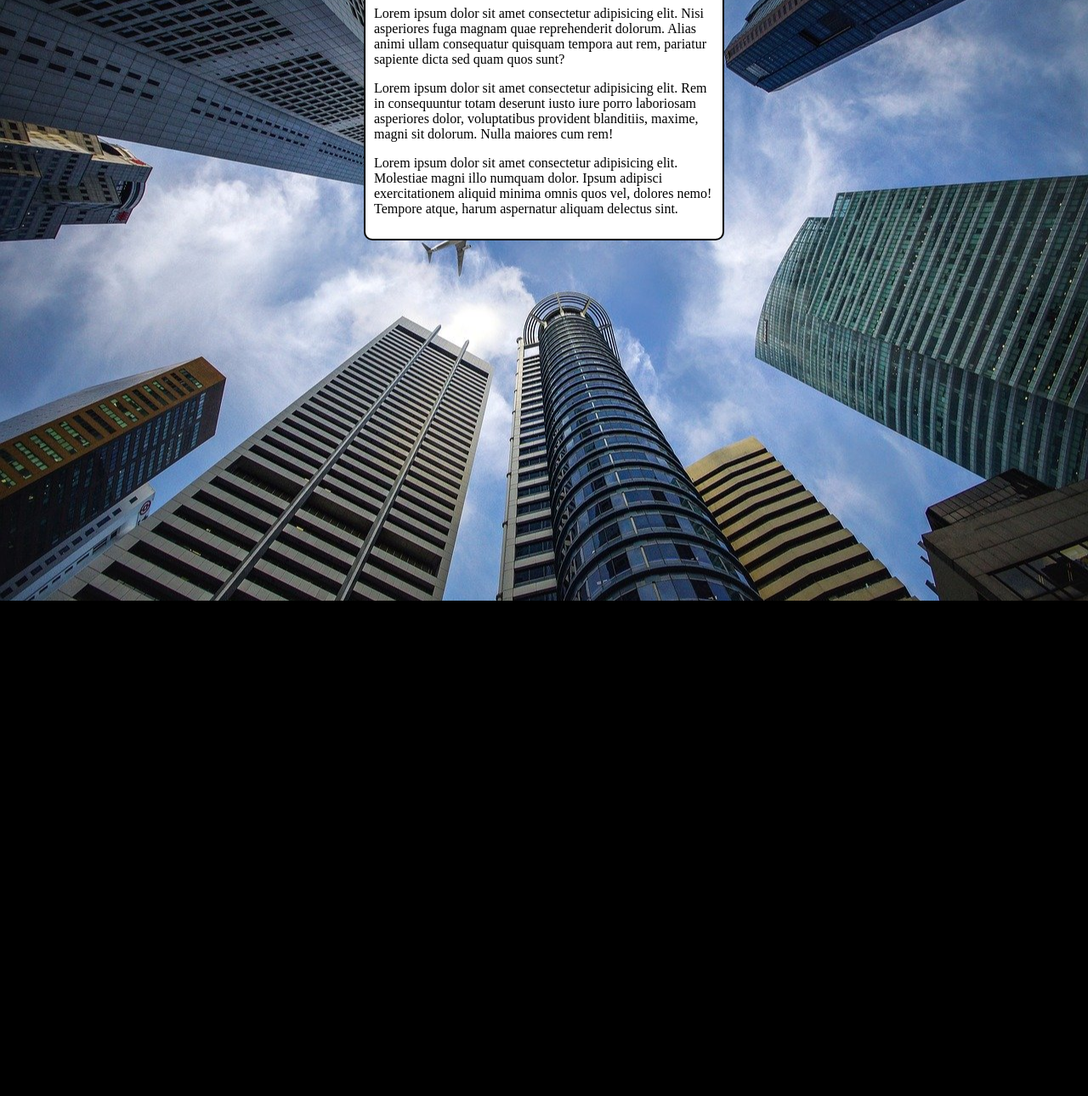
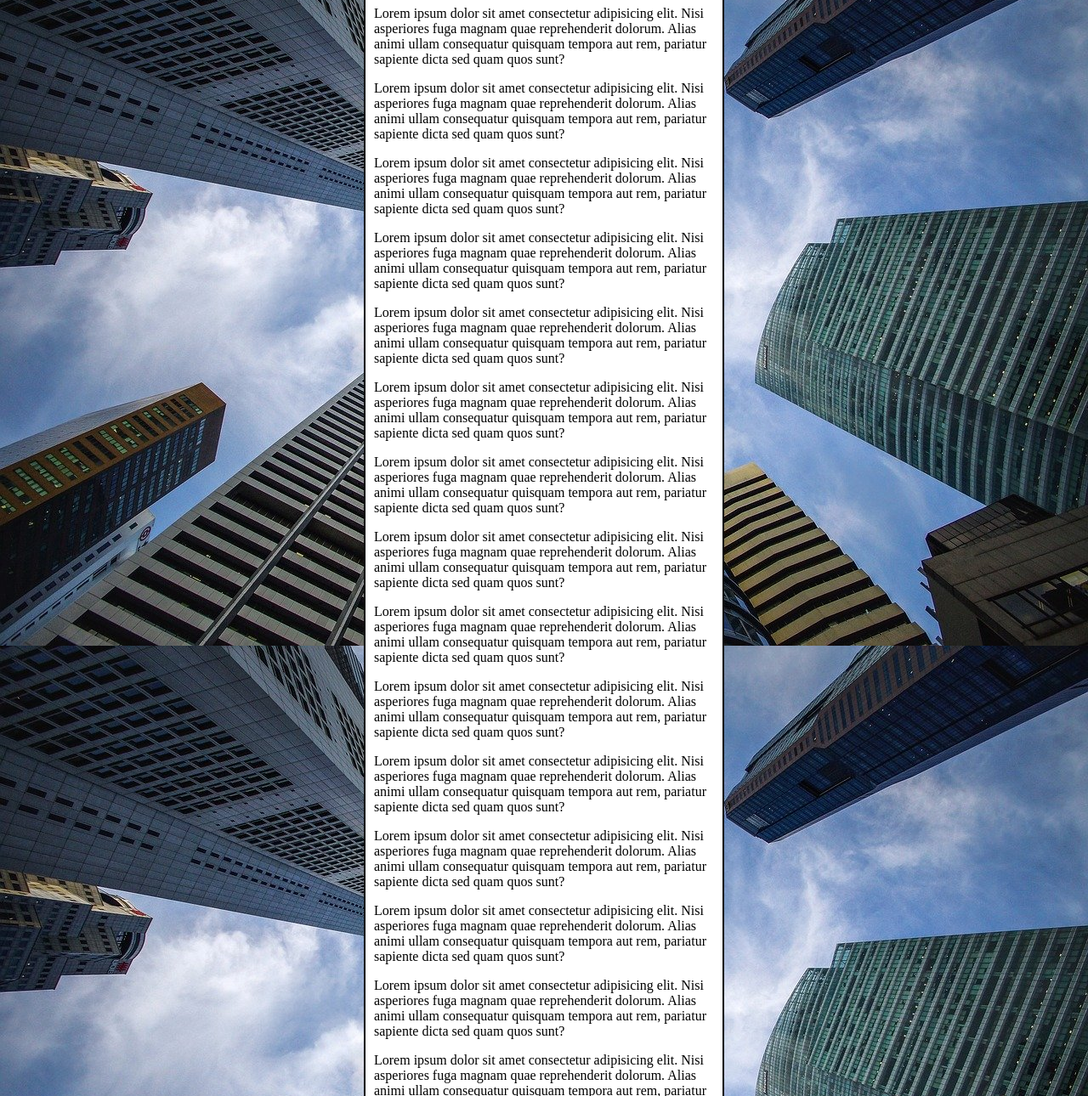
Before and after one commit to natthn/HTML-CSS, a plain HTML site: page e17/fundo01.html in a window 1280 px wide. Shown: the part 93-1383 px from the top of the page at 85% size. Before the commit the page ends 800 px from the top, so only its background shows below. Drawn offline with Linux system fonts and the light colour scheme.

Commit message:
Background

```diff
--- a/e17/fundo01.html
+++ b/e17/fundo01.html
@@ -11,6 +11,27 @@
     <main>
         <h1>Conteúdo</h1>
         <p>Lorem ipsum dolor sit amet consectetur adipisicing elit. Nisi asperiores fuga magnam quae reprehenderit dolorum. Alias animi ullam consequatur quisquam tempora aut rem, pariatur sapiente dicta sed quam quos sunt?</p>
+        <p>Lorem ipsum dolor sit amet consectetur adipisicing elit. Nisi asperiores fuga magnam quae reprehenderit dolorum. Alias animi ullam consequatur quisquam tempora aut rem, pariatur sapiente dicta sed quam quos sunt?</p>
+        <p>Lorem ipsum dolor sit amet consectetur adipisicing elit. Nisi asperiores fuga magnam quae reprehenderit dolorum. Alias animi ullam consequatur quisquam tempora aut rem, pariatur sapiente dicta sed quam quos sunt?</p>
+        <p>Lorem ipsum dolor sit amet consectetur adipisicing elit. Nisi asperiores fuga magnam quae reprehenderit dolorum. Alias animi ullam consequatur quisquam tempora aut rem, pariatur sapiente dicta sed quam quos sunt?</p>
+        <p>Lorem ipsum dolor sit amet consectetur adipisicing elit. Nisi asperiores fuga magnam quae reprehenderit dolorum. Alias animi ullam consequatur quisquam tempora aut rem, pariatur sapiente dicta sed quam quos sunt?</p>
+        <p>Lorem ipsum dolor sit amet consectetur adipisicing elit. Nisi asperiores fuga magnam quae reprehenderit dolorum. Alias animi ullam consequatur quisquam tempora aut rem, pariatur sapiente dicta sed quam quos sunt?</p>
+        <p>Lorem ipsum dolor sit amet consectetur adipisicing elit. Nisi asperiores fuga magnam quae reprehenderit dolorum. Alias animi ullam consequatur quisquam tempora aut rem, pariatur sapiente dicta sed quam quos sunt?</p>
+        <p>Lorem ipsum dolor sit amet consectetur adipisicing elit. Nisi asperiores fuga magnam quae reprehenderit dolorum. Alias animi ullam consequatur quisquam tempora aut rem, pariatur sapiente dicta sed quam quos sunt?</p>
+        <p>Lorem ipsum dolor sit amet consectetur adipisicing elit. Nisi asperiores fuga magnam quae reprehenderit dolorum. Alias animi ullam consequatur quisquam tempora aut rem, pariatur sapiente dicta sed quam quos sunt?</p>
+        <p>Lorem ipsum dolor sit amet consectetur adipisicing elit. Nisi asperiores fuga magnam quae reprehenderit dolorum. Alias animi ullam consequatur quisquam tempora aut rem, pariatur sapiente dicta sed quam quos sunt?</p>
+        <p>Lorem ipsum dolor sit amet consectetur adipisicing elit. Nisi asperiores fuga magnam quae reprehenderit dolorum. Alias animi ullam consequatur quisquam tempora aut rem, pariatur sapiente dicta sed quam quos sunt?</p>
+        <p>Lorem ipsum dolor sit amet consectetur adipisicing elit. Nisi asperiores fuga magnam quae reprehenderit dolorum. Alias animi ullam consequatur quisquam tempora aut rem, pariatur sapiente dicta sed quam quos sunt?</p>
+        <p>Lorem ipsum dolor sit amet consectetur adipisicing elit. Nisi asperiores fuga magnam quae reprehenderit dolorum. Alias animi ullam consequatur quisquam tempora aut rem, pariatur sapiente dicta sed quam quos sunt?</p>
+        <p>Lorem ipsum dolor sit amet consectetur adipisicing elit. Nisi asperiores fuga magnam quae reprehenderit dolorum. Alias animi ullam consequatur quisquam tempora aut rem, pariatur sapiente dicta sed quam quos sunt?</p>
+        <p>Lorem ipsum dolor sit amet consectetur adipisicing elit. Nisi asperiores fuga magnam quae reprehenderit dolorum. Alias animi ullam consequatur quisquam tempora aut rem, pariatur sapiente dicta sed quam quos sunt?</p>
+        <p>Lorem ipsum dolor sit amet consectetur adipisicing elit. Nisi asperiores fuga magnam quae reprehenderit dolorum. Alias animi ullam consequatur quisquam tempora aut rem, pariatur sapiente dicta sed quam quos sunt?</p>
+        <p>Lorem ipsum dolor sit amet consectetur adipisicing elit. Nisi asperiores fuga magnam quae reprehenderit dolorum. Alias animi ullam consequatur quisquam tempora aut rem, pariatur sapiente dicta sed quam quos sunt?</p>
+        <p>Lorem ipsum dolor sit amet consectetur adipisicing elit. Nisi asperiores fuga magnam quae reprehenderit dolorum. Alias animi ullam consequatur quisquam tempora aut rem, pariatur sapiente dicta sed quam quos sunt?</p>
+        <p>Lorem ipsum dolor sit amet consectetur adipisicing elit. Nisi asperiores fuga magnam quae reprehenderit dolorum. Alias animi ullam consequatur quisquam tempora aut rem, pariatur sapiente dicta sed quam quos sunt?</p>
+        <p>Lorem ipsum dolor sit amet consectetur adipisicing elit. Nisi asperiores fuga magnam quae reprehenderit dolorum. Alias animi ullam consequatur quisquam tempora aut rem, pariatur sapiente dicta sed quam quos sunt?</p>
+        <p>Lorem ipsum dolor sit amet consectetur adipisicing elit. Nisi asperiores fuga magnam quae reprehenderit dolorum. Alias animi ullam consequatur quisquam tempora aut rem, pariatur sapiente dicta sed quam quos sunt?</p>
+        <p>Lorem ipsum dolor sit amet consectetur adipisicing elit. Nisi asperiores fuga magnam quae reprehenderit dolorum. Alias animi ullam consequatur quisquam tempora aut rem, pariatur sapiente dicta sed quam quos sunt?</p>
         <p>Lorem ipsum dolor sit amet consectetur adipisicing elit. Rem in consequuntur totam deserunt iusto iure porro laboriosam asperiores dolor, voluptatibus provident blanditiis, maxime, magni sit dolorum. Nulla maiores cum rem!</p>
         <p>Lorem ipsum dolor sit amet consectetur adipisicing elit. Molestiae magni illo numquam dolor. Ipsum adipisci exercitationem aliquid minima omnis quos vel, dolores nemo! Tempore atque, harum aspernatur aliquam delectus sint.</p>
     </main>
--- a/e17/style.css
+++ b/e17/style.css
@@ -5,13 +5,14 @@ body{
     background-color: black;
     background-image: url(imagem/wallpaper002.jpg);
     background-position: center center;
-    background-repeat: no-repeat;
+    background-repeat: repeat-y;
+    background-attachment: fixed;
     background-size: cover;
 }
 
 main{
     background-color: white;
-    width: 400px;
+    max-width: 400px;
     padding: 10px;
     margin: auto;
     border-radius: 10px;
```
